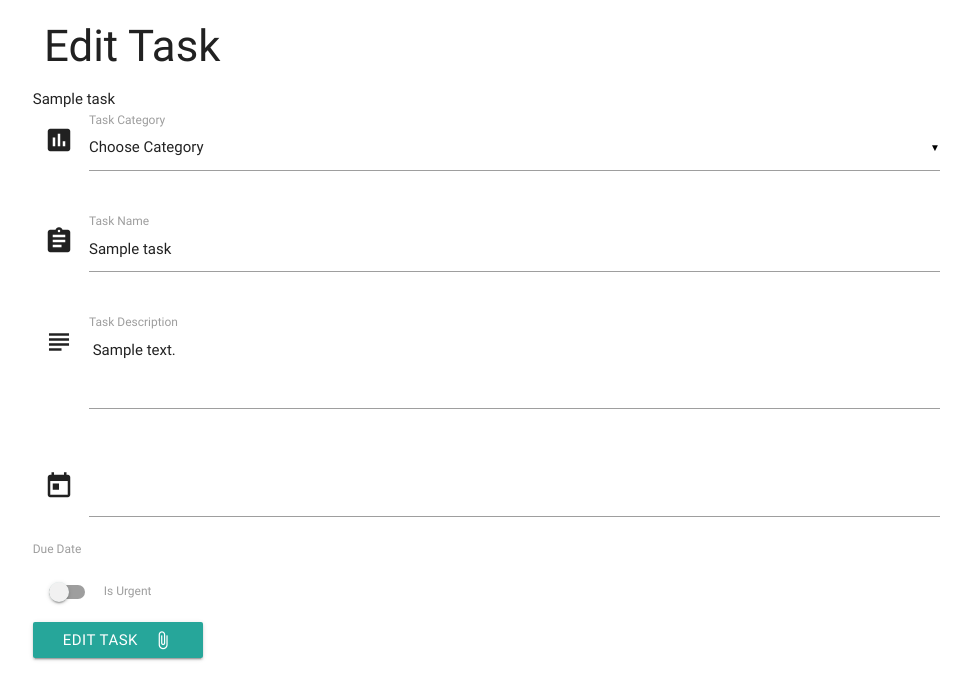
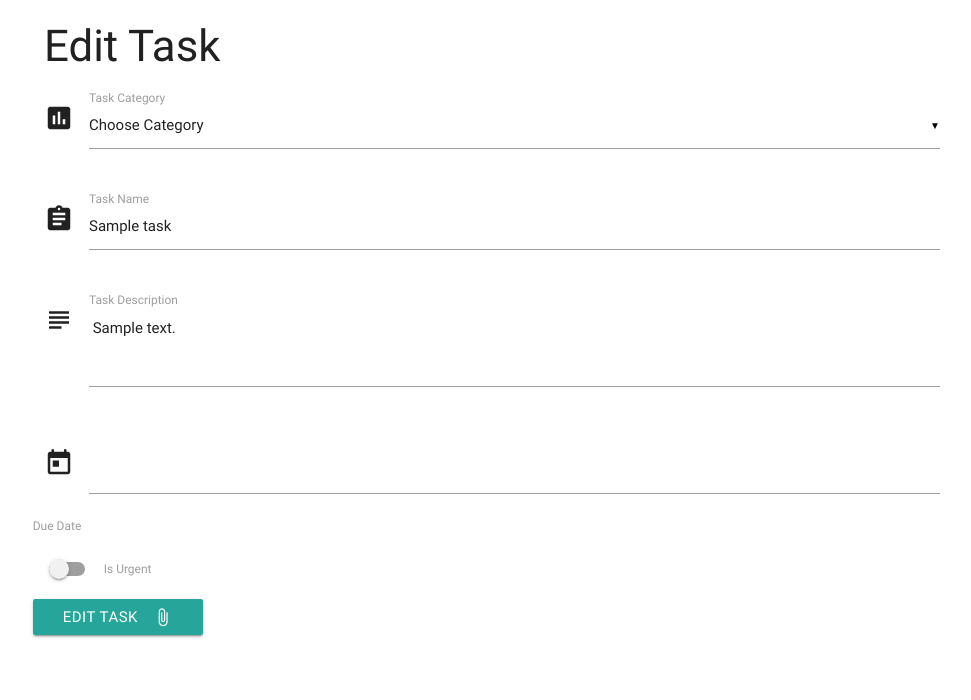
Before and after one commit to onadj/task-manager, a Flask app: template templates/edittask.html in a window 1280 px wide. Shown: the top 700 px of the page, without its empty margins (148-1119 px from the left). Run offline with Flask 2, Linux system fonts and the light colour scheme; the template is opened without the code that fills it: most values are stand-ins (such as "Sample title", 1, 10 or a date in 2020); some libraries are stand-ins or nearby versions.

Commit message:
edit task

```diff
--- a/app.py
+++ b/app.py
@@ -19,8 +19,7 @@ def get_tasks():
 def add_task():
     return render_template('addtask.html', categories=mongo.db.categories.find())
 
-def add_task():
-    return render_template('addtask.html', categories=mongo.db.categories.find())
+
 
 @app.route('/insert_task', methods=['POST'])
 def insert_task():
@@ -39,7 +38,7 @@ def edit_task(task_id):
 @app.route('/update_task/<task_id>', methods=["POST"])
 def update_task(task_id):
     tasks = mongo.db.tasks
-    tasks.update( {'_id': ObjectId(task_id)},
+    tasks.update({'_id': ObjectId(task_id)},
     {
         'task_name':request.form.get('task_name'),
         'category_name':request.form.get('category_name'),
--- a/templates/edittask.html
+++ b/templates/edittask.html
@@ -1,7 +1,7 @@
 {% extends 'base.html' %} {% block content %}
 <h3>Edit Task</h3>
 <div class="row">
-    {{ task }}
+
     <form action="{{ url_for('update_task', task_id=task._id) }}" method="POST" class="col s12">
         <div class="row">
             <div class="input-field col s12">
```
